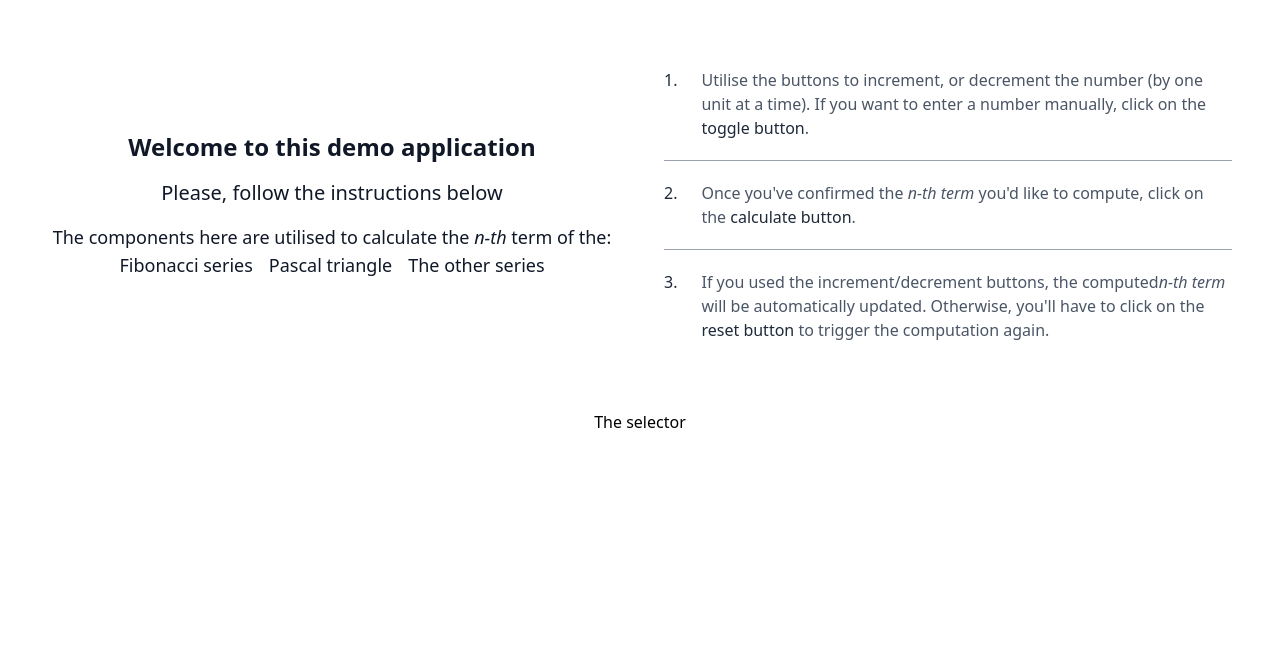
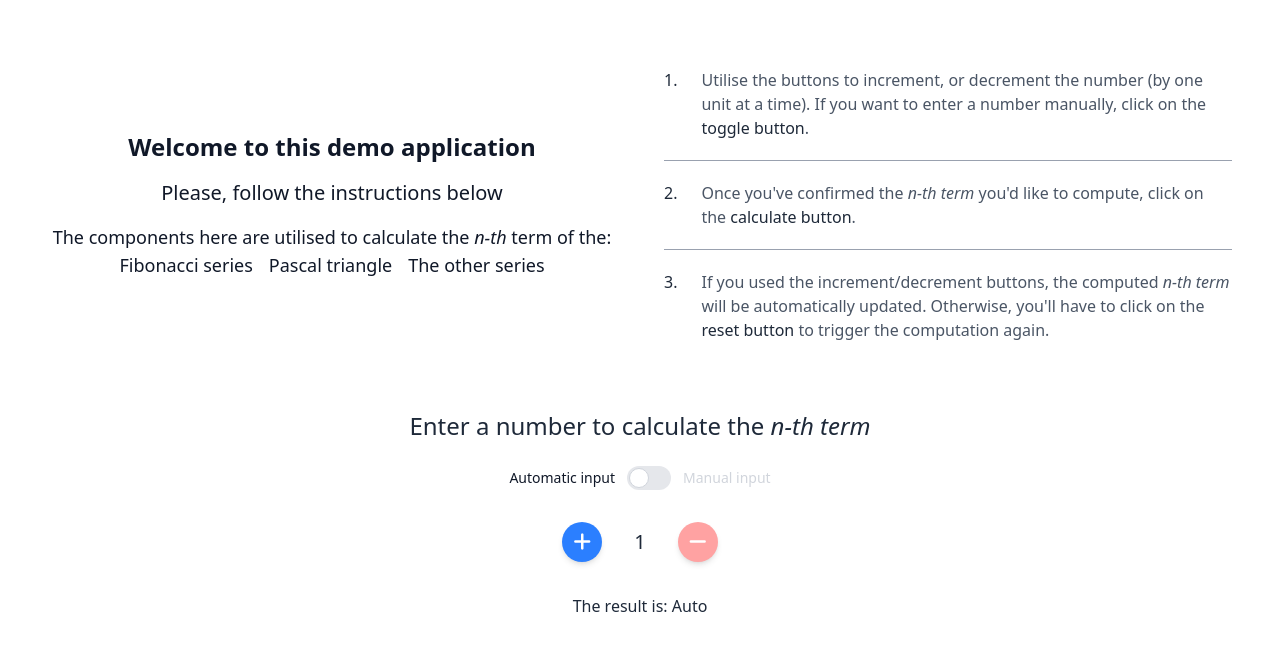
Before and after one commit to dchateau/SNGULAR-application, a React (Vite) app: page / in a window 1280 px wide. Shown: the top 650 px of the page. Built offline with nearby package versions, Linux system fonts and the light colour scheme.

Commit message:
Feat: Add 'NumberSelector' component
Reactive to both automaticand manual inputs

```diff
--- a/index.html
+++ b/index.html
@@ -5,6 +5,13 @@
     <link rel="icon" type="image/svg+xml" href="/vite.svg" />
     <meta name="viewport" content="width=device-width, initial-scale=1.0" />
     <link href="/src/index.css" />
+    <link
+      rel="stylesheet"
+      href="https://cdnjs.cloudflare.com/ajax/libs/font-awesome/6.5.2/css/all.min.css"
+      integrity="sha512-SnH5WK+bZxgPHs44uWIX+LLJAJ9/2PkPKZ5QiAj6Ta86w+fsb2TkcmfRyVX3pBnMFcV7oQPJkl9QevSCWr3W6A=="
+      crossorigin="anonymous"
+      referrerpolicy="no-referrer"
+    />
     <title>SNGULAR demo application</title>
   </head>
   <body>
--- a/src/App.tsx
+++ b/src/App.tsx
@@ -1,5 +1,6 @@
 import Card from './components/Card';
 import Container from './components/Container';
+import NumberSelector from './components/NumberSelector';
 import './App.css';
 
 function App() {
@@ -54,7 +55,7 @@ function App() {
                 <li className="flex justify-start gap-x-6 py-5 text-gray-600 text-left">
                   <span className="font-medium text-gray-800">3.</span>
                   <span>
-                    If you used the increment/decrement buttons, the computed
+                    If you used the increment/decrement buttons, the computed{' '}
                     <span className="italic">n-th term</span> will be
                     automatically updated. Otherwise, you'll have to click on
                     the{' '}
@@ -68,7 +69,11 @@ function App() {
             </Card>
           </Container>
           <Card>
-            <p>The selector</p>
+            <h4 className="text-2xl text-gray-800">
+              Enter a number to calculate the{' '}
+              <span className="italic">n-th term</span>
+            </h4>
+            <NumberSelector />
           </Card>
         </Container>
       </div>
--- a/src/components/Container.tsx
+++ b/src/components/Container.tsx
@@ -11,6 +11,7 @@ interface ContainerProps {
     | 'between'
     | 'around'
     | 'evenly';
+  className?: string;
 }
 
 const Container: React.FC<ContainerProps> = ({
@@ -19,10 +20,11 @@ const Container: React.FC<ContainerProps> = ({
   isColumnArranged,
   alignItems,
   justifyContent,
+  className,
 }) => {
   return (
     <div
-      className={`w-full flex ${isColumnArranged ? 'flex-col' : ''} ${alignItems ? `items-${alignItems}` : ''} ${justifyContent ? `justify-${justifyContent}` : ''} ${gap ? gap : 'gap-4'}`}
+      className={`w-full flex ${isColumnArranged ? 'flex-col' : ''} ${alignItems ? `items-${alignItems}` : ''} ${justifyContent ? `justify-${justifyContent}` : ''} ${gap ? gap : 'gap-4'} ${className && className}`}
     >
       {children}
     </div>
--- /dev/null
+++ b/src/components/NumberSelector.tsx
@@ -0,0 +1,132 @@
+import { useEffect, useState } from 'react';
+import Container from './Container';
+
+type InputTypes = 'manual' | 'auto';
+
+const NumberSelector: React.FC = () => {
+  const [isManualInput, setIsManualInput] = useState(false);
+  const [inputType, setInputType] = useState<InputTypes>('auto');
+  const [currentNumber, setCurrentNumber] = useState(1);
+
+  const onChangeInputTypeHandler = (e: React.ChangeEvent<HTMLInputElement>) => {
+    setCurrentNumber(1);
+    setIsManualInput(e.target.checked);
+  };
+
+  const onClickOperandsHandler = (action: 'incr' | 'decr') => {
+    if (action === 'incr') {
+      if (currentNumber < 15) {
+        setCurrentNumber((currentNumber) => currentNumber + 1);
+      }
+    } else {
+      if (currentNumber > 1) {
+        setCurrentNumber((currentNumber) => currentNumber - 1);
+      }
+    }
+  };
+
+  useEffect(
+    () => (isManualInput ? setInputType('manual') : setInputType('auto')),
+    [isManualInput]
+  );
+
+  const INPUT_COMPONENTS: Record<InputTypes, React.ReactNode> = {
+    auto: (
+      <Container isColumnArranged justifyContent="center">
+        <Container className="my-4" alignItems="center" justifyContent="center">
+          <button
+            type="button"
+            className="flex items-center justify-center w-10 h-10 rounded-full bg-blue-500 text-white shadow-md cursor-pointer disabled:bg-blue-300 disabled:cursor-not-allowed"
+            onClick={() => onClickOperandsHandler('incr')}
+            disabled={currentNumber > 14}
+          >
+            <i className="fas fa-plus text-xl"></i>
+          </button>
+          <span className="text-xl text-gray-800 mx-4">{currentNumber}</span>
+          <button
+            type="button"
+            className="flex items-center justify-center w-10 h-10 rounded-full bg-red-500 text-white shadow-md cursor-pointer disabled:bg-red-300 disabled:cursor-not-allowed"
+            onClick={() => onClickOperandsHandler('decr')}
+            disabled={currentNumber < 2}
+          >
+            <i className="fas fa-minus text-xl"></i>
+          </button>
+        </Container>
+        <p className="text lg text-gray-800">The result is: Auto</p>
+      </Container>
+    ),
+    manual: (
+      <Container isColumnArranged alignItems="center" justifyContent="center">
+        <form className="w-[25%]">
+          <label
+            htmlFor="number-input"
+            className="block mb-2 text-sm font-medium text-gray-900"
+          >
+            Enter a number:
+          </label>
+          <input
+            type="number"
+            id="number-input"
+            aria-describedby="helper-text-explanation"
+            className="bg-gray-100 border border-gray-300 text-white-700 text-sm rounded-lg focus:ring-blue-500 focus:border-blue-500 block w-full p-2.5 dark:bg-gray-700 dark:border-gray-600 dark:placeholder-gray-300 dark:text-white dark:focus:ring-blue-500 dark:focus:border-blue-500"
+            placeholder="90210"
+            min={1}
+            max={60}
+            required
+          />
+        </form>
+
+        <p className="text lg text-gray-800">The result is: Manual</p>
+      </Container>
+    ),
+  };
+
+  return (
+    <Container isColumnArranged alignItems="center">
+      <label className="inline-flex items-center cursor-pointer mt-2">
+        <span
+          className={`me-3 text-sm font-medium ${!isManualInput ? 'text-gray-900' : 'text-gray-300'}`}
+        >
+          Automatic input
+        </span>
+        <input
+          type="checkbox"
+          checked={isManualInput}
+          onChange={onChangeInputTypeHandler}
+          className="sr-only peer"
+        />
+        <div className="relative w-11 h-6 bg-gray-200 peer-focus:outline-none peer-focus:ring-2 peer-focus:ring-blue-300 dark:peer-focus:ring-blue-800 rounded-full peer dark:bg-gray-700 peer-checked:after:translate-x-full rtl:peer-checked:after:-translate-x-full peer-checked:after:border-white after:content-[''] after:absolute after:top-[2px] after:start-[2px] after:bg-white after:border-gray-300 after:border after:rounded-full after:h-5 after:w-5 after:transition-all dark:border-gray-600 peer-checked:bg-blue-600 dark:peer-checked:bg-blue-600"></div>
+        <span
+          className={`ms-3 text-sm font-medium ${isManualInput ? 'text-gray-900' : 'text-gray-300'}`}
+        >
+          Manual input
+        </span>
+      </label>
+      {INPUT_COMPONENTS[inputType]}
+      {/* <Container isColumnArranged justifyContent="center">
+        <Container className="my-4" alignItems="center" justifyContent="center">
+          <button
+            type="button"
+            className="flex items-center justify-center w-10 h-10 rounded-full bg-blue-500 text-white shadow-md cursor-pointer disabled:bg-blue-300 disabled:cursor-not-allowed"
+            onClick={() => onClickOperandsHandler('incr')}
+            disabled={currentNumber > 14}
+          >
+            <i className="fas fa-plus text-xl"></i>
+          </button>
+          <span className="text-xl text-gray-800 mx-4">{currentNumber}</span>
+          <button
+            type="button"
+            className="flex items-center justify-center w-10 h-10 rounded-full bg-red-500 text-white shadow-md cursor-pointer disabled:bg-red-300 disabled:cursor-not-allowed"
+            onClick={() => onClickOperandsHandler('decr')}
+            disabled={currentNumber < 2}
+          >
+            <i className="fas fa-minus text-xl"></i>
+          </button>
+        </Container>
+        <p className="text lg text-gray-800">The result is: Auto</p>
+      </Container> */}
+    </Container>
+  );
+};
+
+export default NumberSelector;
```
